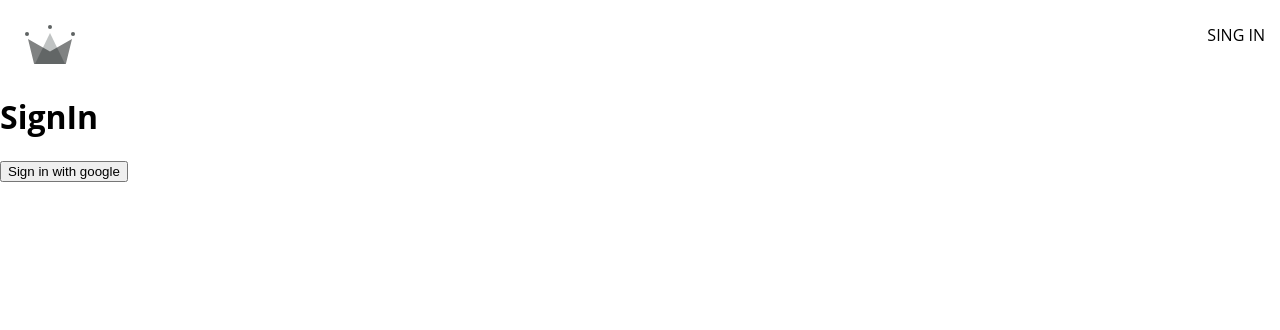
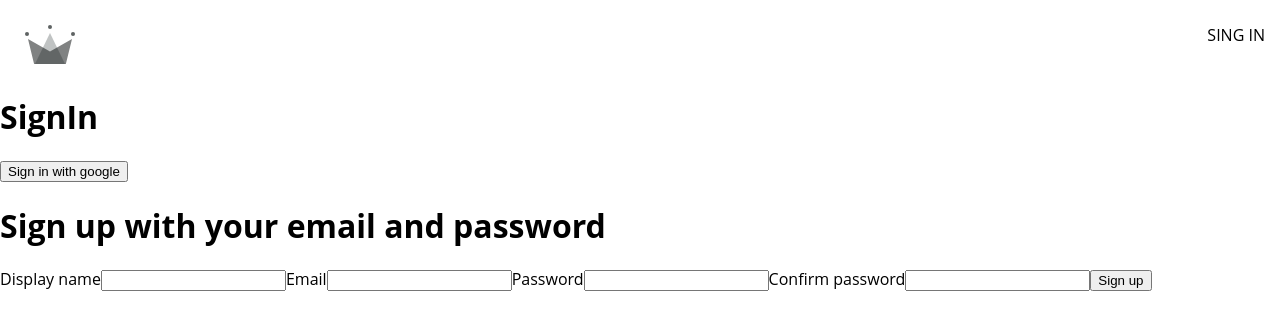
Before and after one commit to RubenFernandezL/ReactCourse-capstone, a React (Create React App) app: page /sign-in in a window 1280 px wide. Shown: the top 330 px of the page. Built offline with nearby package versions, Linux system fonts and the light colour scheme; the HTML template or start-up script is replaced by a standard one.

Commit message:
form wip

```diff
--- /dev/null
+++ b/src/components/core/signu-up-form/sign-up-form.component.jsx
@@ -0,0 +1,62 @@
+import { useState } from "react";
+
+const defaultFormFields = {
+  displayName: "",
+  email: "",
+  password: "",
+  confirmPassword: "",
+};
+
+const SignUpForm = () => {
+  const [formFields, setFormFields] = useState(defaultFormFields);
+  const { displayName, email, password, confirmPassword } = formFields;
+
+  console.log(formFields);
+
+  const changeHandler = (event) => {
+    const { name, value } = event.target;
+    setFormFields({ ...formFields, [name]: value });
+  };
+  return (
+    <div>
+      <h1>Sign up with your email and password</h1>
+      <form onSubmit={() => {}}>
+        <label>Display name</label>
+        <input
+          type="text"
+          required
+          onChange={changeHandler}
+          name="displayName"
+          value={displayName}
+        ></input>
+        <label>Email</label>
+        <input
+          type="email"
+          required
+          onChange={changeHandler}
+          name="email"
+          value={email}
+        ></input>
+        <label>Password</label>
+        <input
+          type="password"
+          required
+          onChange={changeHandler}
+          name="password"
+          value={password}
+        ></input>
+        <label>Confirm password</label>
+        <input
+          type="password"
+          required
+          onChange={changeHandler}
+          name="confirmPassword"
+          value={confirmPassword}
+        ></input>
+        <button type="submit">Sign up</button>
+      </form>
+    </div>
+  );
+};
+
+export default SignUpForm;
--- a/src/routes/sign-in/sign-in.container.jsx
+++ b/src/routes/sign-in/sign-in.container.jsx
@@ -1,4 +1,5 @@
 import { Fragment } from "react";
+import SignUpForm from "../../components/core/signu-up-form/sign-up-form.component";
 import {
   signInWithGooglePopUp,
   createUserDocumentFromAuth,
@@ -7,12 +8,13 @@
 export default function SignIn() {
   const logGoogleUser = async () => {
     const { user } = await signInWithGooglePopUp();
-    const userDocRef = await createUserDocumentFromAuth(user);
+    await createUserDocumentFromAuth(user);
   };
   return (
     <Fragment>
       <h1>SignIn</h1>
       <button onClick={logGoogleUser}>Sign in with google</button>
+      <SignUpForm></SignUpForm>
     </Fragment>
   );
 }
--- a/src/utils/firebase/firebase.utils.jsx
+++ b/src/utils/firebase/firebase.utils.jsx
@@ -11,7 +11,7 @@
   appId: "1:358392373344:web:f7d0ea067547361a35e305",
 };
 
-const firebaseApp = initializeApp(firebaseConfig);
+initializeApp(firebaseConfig);
 
 const provider = new GoogleAuthProvider();
 
```
